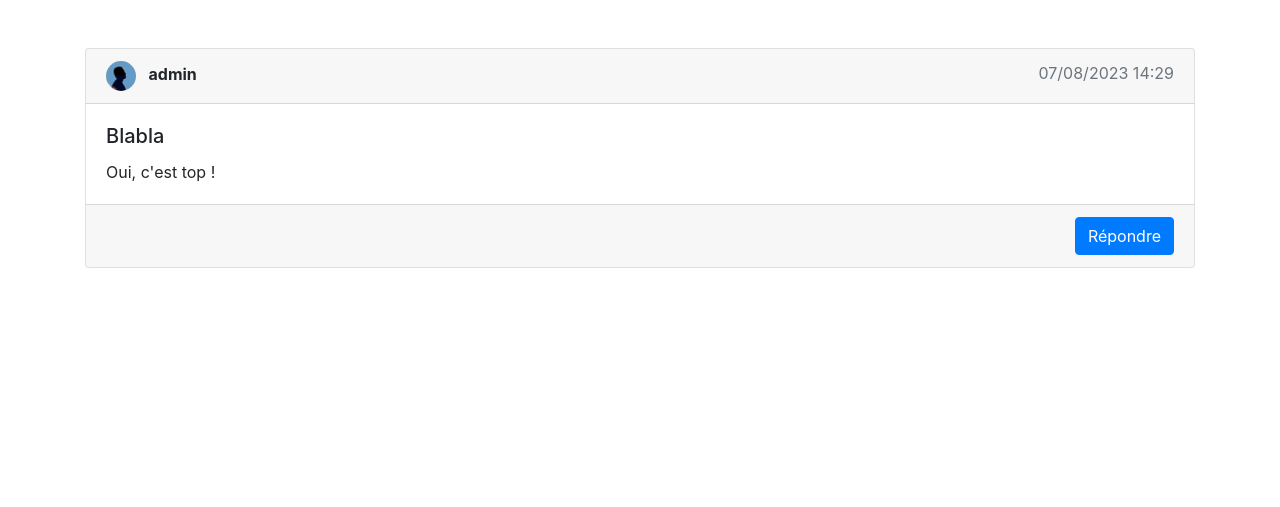
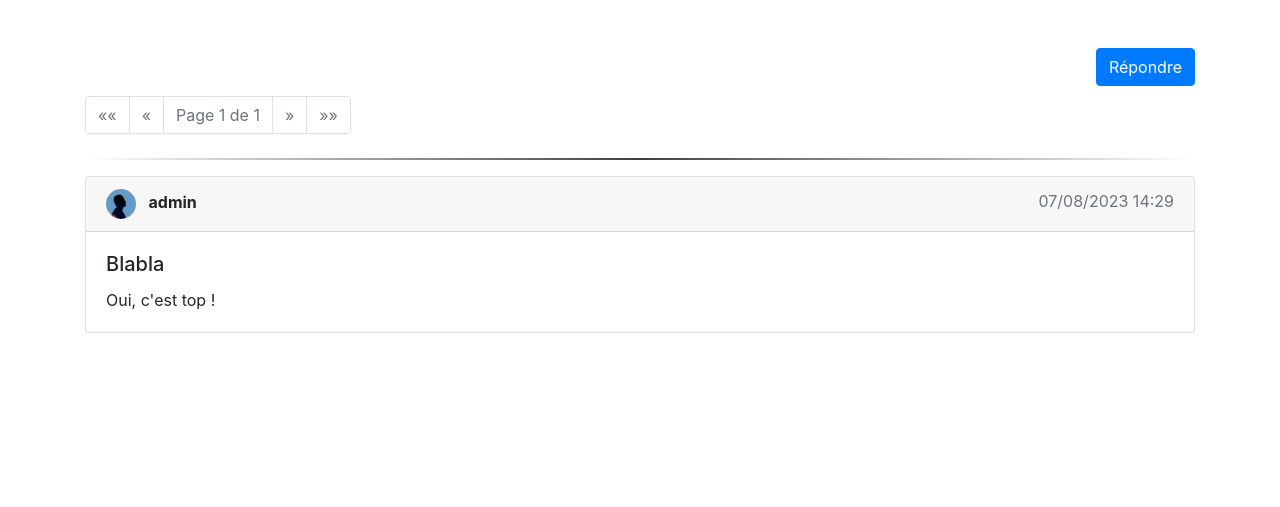
Before and after one commit to glad77fr/VefaConnect-WebApp, a Django app: page /post/1/ in a window 1280 px wide. Shown: the part 56-563 px from the top of the page. Run offline with Django 4.2, Linux system fonts and the light colour scheme; data comes from the database, SQL or seed files in the repository; both versions use the stored data as it was after the commit; some libraries are stand-ins or nearby versions.

Commit message:
Debug reply

```diff
--- a/forum/templates/post_detail.html
+++ b/forum/templates/post_detail.html
@@ -18,8 +18,78 @@
 
 </head>
 
+
+
 <div class="container my-5">
     <!-- Original Post -->
+     <!-- Reply Button and Elegant Horizontal Line -->
+     <div class="reply-btn-container">
+        <button id="showReplyForm" class="btn btn-primary">Répondre</button>
+    </div>
+
+    <div class="mb-4">
+        <input type="hidden" id="currentPage" value="{{ replies.number }}">
+        <input type="hidden" id="totalPages" value="{{ replies.paginator.num_pages }}">
+
+
+        <ul class="pagination">
+            {% if replies.has_previous %}
+                <li class="page-item">
+                    <a class="page-link" href="?page=1" aria-label="First">
+                        <span aria-hidden="true">&laquo;&laquo;</span>
+                    </a>
+                </li>
+                <li class="page-item">
+                    <a class="page-link" href="?page={{ replies.previous_page_number }}" aria-label="Previous">
+                        <span aria-hidden="true">&laquo;</span>
+                    </a>
+                </li>
+            {% else %}
+                <li class="page-item disabled">
+                    <a class="page-link" href="#" aria-label="First">
+                        <span aria-hidden="true">&laquo;&laquo;</span>
+                    </a>
+                </li>
+                <li class="page-item disabled">
+                    <a class="page-link" href="#" aria-label="Previous">
+                        <span aria-hidden="true">&laquo;</span>
+                    </a>
+                </li>
+            {% endif %}
+
+            <!-- Indicateur de page actuelle -->
+            <li class="page-item disabled">
+                <a class="page-link" href="#">Page {{ replies.number }} de {{ replies.paginator.num_pages }}</a>
+            </li>
+
+            {% if replies.has_next %}
+                <li class="page-item">
+                    <a class="page-link" href="?page={{ replies.next_page_number }}" aria-label="Next">
+                        <span aria-hidden="true">&raquo;</span>
+                    </a>
+                </li>
+                <li class="page-item">
+                    <a class="page-link" href="?page={{ replies.paginator.num_pages }}" aria-label="Last">
+                        <span aria-hidden="true">&raquo;&raquo;</span>
+                    </a>
+                </li>
+            {% else %}
+                <li class="page-item disabled">
+                    <a class="page-link" href="#" aria-label="Next">
+                        <span aria-hidden="true">&raquo;</span>
+                    </a>
+                </li>
+                <li class="page-item disabled">
+                    <a class="page-link" href="#" aria-label="Last">
+                        <span aria-hidden="true">&raquo;&raquo;</span>
+                    </a>
+                </li>
+            {% endif %}
+        </ul>
+    </div>
+
+    <hr class="elegant-hr">
+
     <div class="card mb-4">
         <div class="card-header d-flex justify-content-between">
             <div>
@@ -34,14 +104,11 @@
             <h5 class="card-title">{{ post.title }}</h5>
             <p class="card-text">{{ post.content|safe }}</p>
         </div>
-        <div class="card-footer d-flex justify-content-end">
-            <button id="showReplyForm" class="btn btn-primary">Répondre</button>
-        </div>
     </div>
 
     <!-- Replies -->
     <div id="repliesContainer">
-        {% for reply in post.replies.all %}
+        {% for reply in replies %}
             <div class="card mb-4">
                 <div class="card-header d-flex justify-content-between">
                     <div>
@@ -72,6 +139,7 @@
 </div>
 
 <script>
+
     $('#showReplyForm').click(function() {
         $('#replyFormContainer').toggle();
         $('#replyForm textarea[name="content"]').val('');
@@ -96,8 +164,17 @@
                 "X-CSRFToken": '{{ csrf_token }}'
             },
             success: function(response) {
-                if(response.error) {
+                if (response.error) {
                     alert(response.error);
+                } else {
+                    // Vérifiez si l'utilisateur est sur la dernière page
+                    const currentPage = parseInt(document.getElementById('currentPage').value, 10);
+                    const totalPages = parseInt(document.getElementById('totalPages').value, 10);
+
+
+                    if (currentPage < totalPages) {
+                        // Redirigez l'utilisateur vers la dernière page
+                        location.href = "?page=" + totalPages;
                     } else {
                         $("#repliesContainer").append(response.reply_html);
                         $('#replyFormContainer').hide();
@@ -113,9 +190,9 @@
                         }, 1000);
                     }
                 }
+            }
         });
     });
 </script>
 
-</script>
 {% endblock %}
--- a/forum/urls.py
+++ b/forum/urls.py
@@ -16,7 +16,7 @@ urlpatterns = [
     path('topic/<slug:topic_slug>/', ForumThemeView.as_view(), name='forum_theme_detail'),
     path('create_post/', CreatePostView.as_view(), name='create_post'),
     path('post/<int:pk>/', views.PostDetailView.as_view(), name='post_detail'),
-    path('post/<int:post_id>/reply/', reply_to_post, name='reply_to_post')
+    path('post/<int:post_id>/reply/', reply_to_post, name='reply_to_post'),
 
 
 ]
--- a/forum/views.py
+++ b/forum/views.py
@@ -14,6 +14,7 @@ from django.views.generic import DetailView
 from django.template.loader import render_to_string
 from django.http import JsonResponse
 from .forms import ReplyModelForm
+from django.core.paginator import Paginator
 
 def login_view(request):
     if request.method == "POST":
@@ -124,8 +125,14 @@ class PostDetailView(DetailView):
 
     def get_context_data(self, **kwargs):
         context = super().get_context_data(**kwargs)
-        context['replies'] = Reply.objects.filter(post=self.object)
-        context['reply_form'] = ReplyModelForm()  # Ajoutez le formulaire au contexte
+
+        replies = Reply.objects.filter(post=self.object).order_by('date_posted')
+        paginator = Paginator(replies, 10)
+
+        page = self.request.GET.get('page')
+        context['replies'] = paginator.get_page(page)
+        # Ajouter une instance du formulaire au contexte
+        context['reply_form'] = ReplyModelForm()
         return context
 
 def reply_to_post(request, post_id):
@@ -148,3 +155,14 @@ def reply_to_post(request, post_id):
     # En cas d'erreur, vous pouvez retourner une réponse d'erreur
     # (cela dépend de la façon dont vous souhaitez gérer les erreurs côté client)
     return JsonResponse({'error': 'Invalid form data.'}, status=400)
+
+def load_more_replies(request, post_id, page):
+    post = get_object_or_404(ForumPost, id=post_id)
+    replies = Reply.objects.filter(post=post)
+
+    paginator = Paginator(replies, 10)
+    current_page_replies = paginator.get_page(page)
+
+    html = render_to_string('path_to_replies_template.html', {'replies': current_page_replies})
+
+    return JsonResponse({'replies_html': html})
--- a/website/static/forum/css/style.css
+++ b/website/static/forum/css/style.css
@@ -1,3 +1,16 @@
 .django-ckeditor-widget{
     width: 100%;
   }
+
+
+  .elegant-hr {
+      border: 0;
+      height: 2px;
+      background-image: linear-gradient(to right, rgba(0,0,0,0), rgba(0,0,0,0.75), rgba(0,0,0,0));
+  }
+  .reply-btn-container {
+      display: flex;
+      justify-content: flex-end;
+      align-items: center;
+      margin-bottom: 10px;
+  }
```
Also changed, not shown: db.sqlite3. Lines whose indentation alone changed are shown as unchanged.
